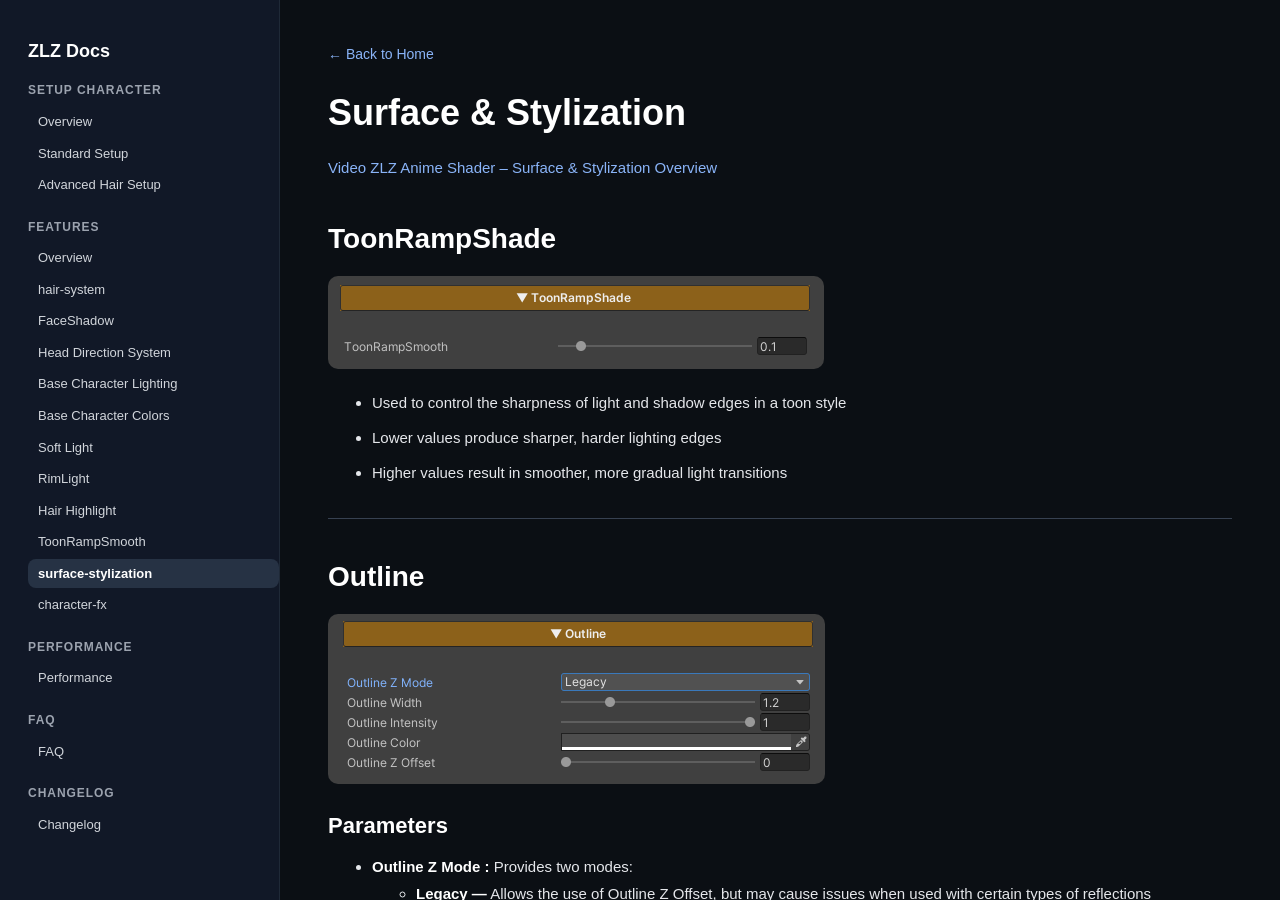
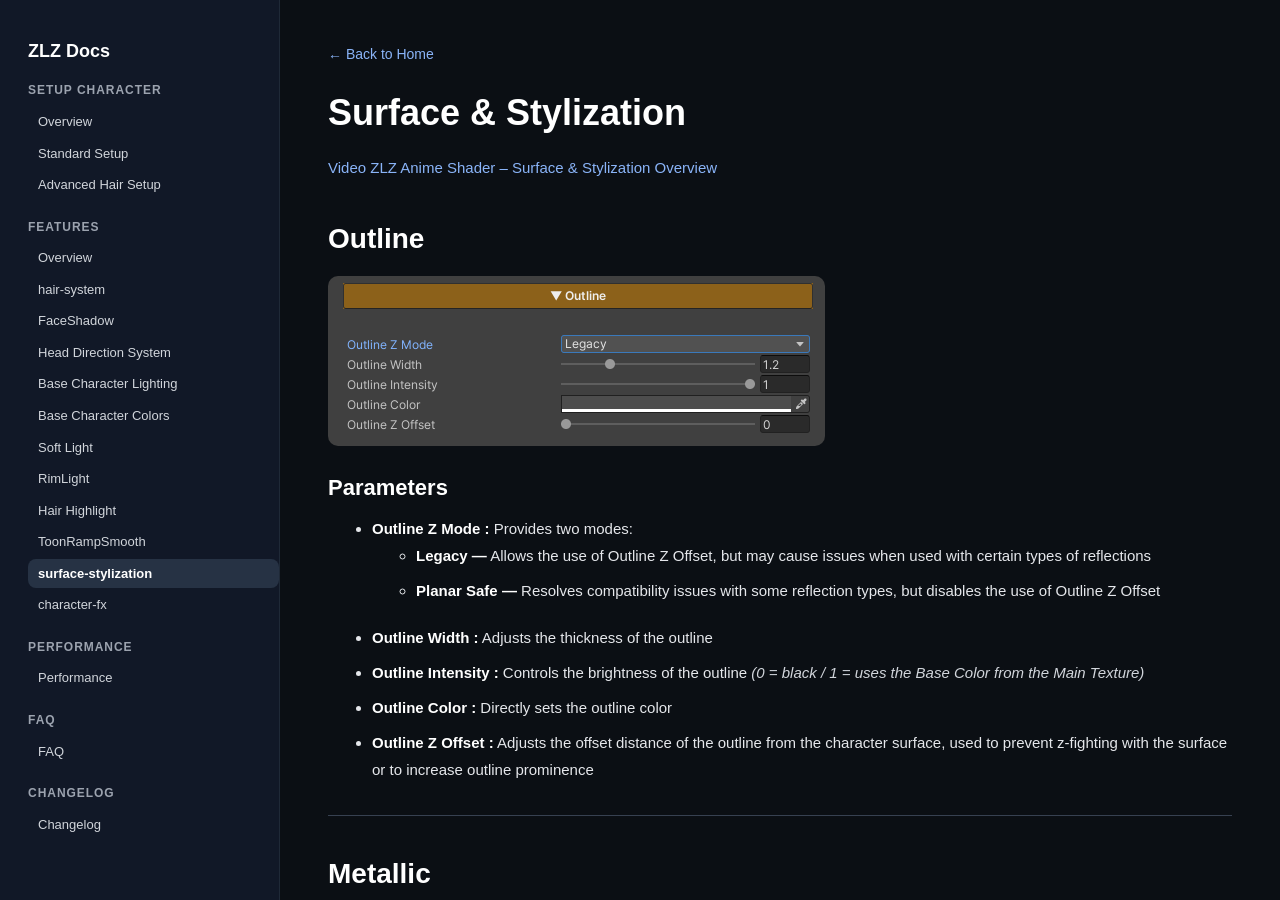
Before and after one commit to zlz-studio/zlz-studio.github.io, a Jekyll site: the page built from features/surface-stylization/index.md, in a window 1280 px wide and 900 px high. Built offline with Jekyll 4.4.1, drawn with Linux system fonts in a browser that asks for light colours.

Commit message:
Update index.md

```diff
--- a/features/surface-stylization/index.md
+++ b/features/surface-stylization/index.md
@@ -5,16 +5,6 @@ title: Surface-Stylization
 # Surface & Stylization
 
 [Video ZLZ Anime Shader – Surface & Stylization Overview](https://youtu.be/xnA9aQ0pEfE)
-
-## ToonRampShade
-
-![toonrampshade](../images/toonrampshade.png)
-
-- Used to control the sharpness of light and shadow edges in a toon style
-- Lower values produce sharper, harder lighting edges
-- Higher values result in smoother, more gradual light transitions
-
----
 
 ## Outline
 
```
